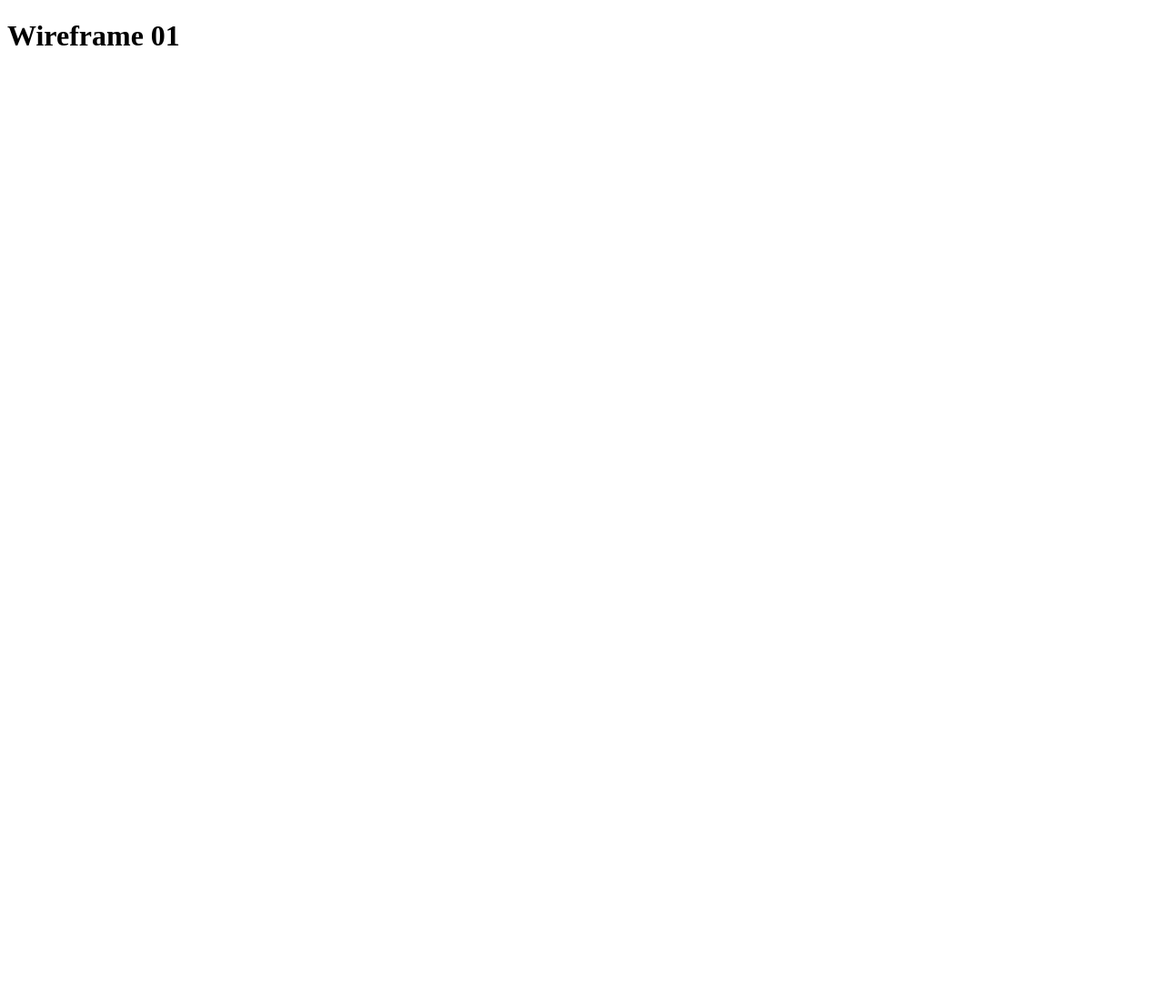
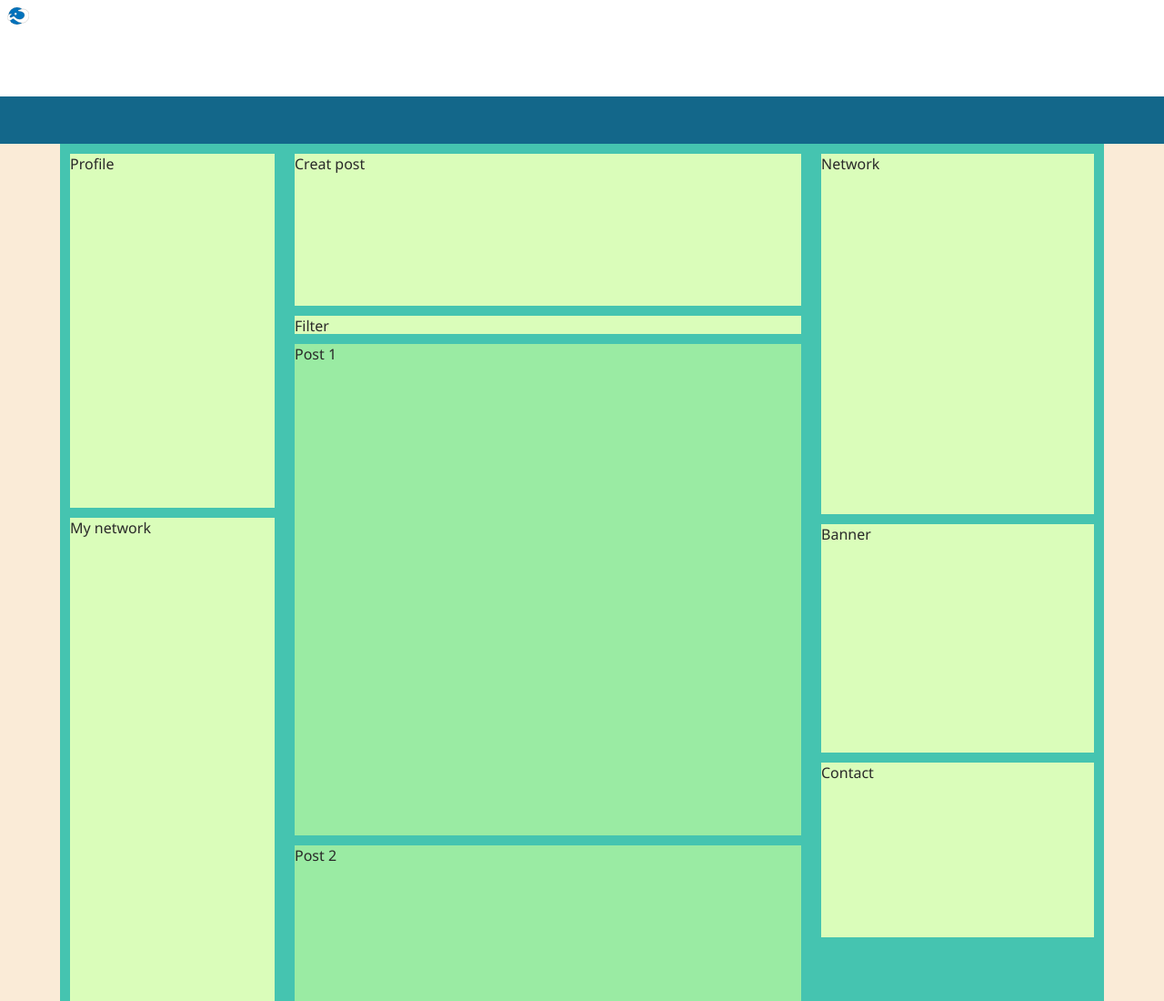
Before and after one commit to Wilalz/Responsive-wireframe-templates, a plain HTML site: page pages/wireframe-01.html in a window 1280 px wide. Shown: the top 1100 px of the page at 91% size. Before the commit the page ends 800 px from the top, so only its background shows below. Drawn offline with Linux system fonts and the light colour scheme.

Commit message:
[FEAT] Definir estilos generales, crear Wireframe 1 basico

```diff
--- a/pages/wireframe-01.html
+++ b/pages/wireframe-01.html
@@ -4,11 +4,60 @@
     <meta charset="UTF-8">
     <meta name="viewport" content="width=device-width, initial-scale=1.0">
     <title>Wireframe-01</title>
+    <link rel="stylesheet" href="../styles/style.css">
+    <link rel="stylesheet" href="../styles/wireframe-01.css">
 </head>
 <body>
-    <header></header>
+    <header>
+        <a href="../index.html">
+            <img
+            id="header__logo_wil"
+            src="../images/wilson logo v2.0 svg.svg"
+            alt="Logo Wilson Alzate"
+            />
+        </a>
+        <nav>
+            <ul>
+            <li>
+                <a href="#"></a>
+            </li>
+            <li>
+                <a href="#"></a>
+            </li>
+            <li>
+                <a href="#"></a>
+            </li>
+            </ul>
+        </nav>
+    </header>
     <main>
-        <h1>Wireframe 01</h1>
+        <header class="main_header"></header>
+        <section class="content">
+            <aside class="side_bar">
+                <section class="profile">Profile</section>
+                <section class="my_network">My network</section>
+            </aside>
+            <section class="main_feed">
+                <section class="posting">Creat post</section>
+                <section class="filter">Filter</section>
+                <article class="post">Post 1</article>
+                <article class="post">Post 2</article>
+                <article class="post">Post 3</article>
+                <article class="post">Post 4</article>
+                <article class="post">Post 5</article>
+                <article class="post">Post 6</article>
+                <article class="post">Post 7</article>
+                <article class="post">Post 8</article>
+            </section>
+            <aside class="aside_right">
+                <section class="aside_network">Network</section>
+                <section class="aside_sticky_banner">Banner</section>
+                <section class="contact">Contact</section>
+
+            </aside>
+
+        </section>
+
     </main>
     <footer></footer>
 </body>
--- a/style.css
+++ /dev/null
@@ -1,49 +0,0 @@
-* {
-    margin: 0;
-    padding: 0;
-    box-sizing: content-box;
-}
-
-#header__logo_wil{
-    margin: 5px;
-    width: 25px;
-}
-
-
-.layouts{
-    display: flex;
-    justify-content: center;
-    align-items: center;
-    flex-direction: column;
-}
-
-h1{
-    margin-bottom: 40px;
-}
-
-
-.layouts__card{
-    display: flex;
-    justify-content: center;
-    align-items: center;
-    flex-direction: column;
-    border: 1px #cabfbf solid;
-    border-radius: 9px;
-    box-shadow:
-    0em 0em 0.8em rgba(50, 50, 50, 0.3);
-    padding: 15px;
-    margin: 0 20px 40px;
-    text-decoration: none;
-
-}
-
-.layouts__card__details > h2{
-    font-size: 1rem;
-    text-decoration: none;
-    color: black;
-}
-
-.layouts__card__details > img{
-    width: 150px;
-    height: 100px;
-}
--- /dev/null
+++ b/styles/style.css
@@ -0,0 +1,65 @@
+* {
+    margin: 0;
+    padding: 0;
+    box-sizing: content-box;
+    font-family: 'Segoe UI', Tahoma, Geneva, Verdana, sans-serif;
+
+}
+
+body{
+    color: #292929;
+}
+
+#header__logo_wil{
+    margin: 0.5rem;
+    width: 1.5rem;
+}
+
+
+.layouts{
+    display: flex;
+    justify-content: center;
+    align-items: center;
+    flex-wrap: wrap;
+    width: 80%;
+}
+
+h1{
+    margin-bottom: 1.5rem;
+}
+
+.content_container{
+    display: flex;
+    align-items: center;
+    justify-content: center;
+    flex-direction: column;
+
+
+}
+
+.card_container{
+    margin: 0 1.3rem 2.5rem;
+}
+
+.card{
+    display: flex;
+    justify-content: center;
+    flex-direction: column;
+    border: 1px #cabfbf solid;
+    border-radius: 9px;
+    box-shadow: 0rem 0rem 0.8rem rgba(50, 50, 50, 0.3);
+    text-decoration: none;
+    padding: 0.8rem;
+    color: #292929;
+}
+
+.card > img{
+    width: 150px;
+    height: 100px;
+    margin: 0px 0px 10px;
+}
+
+.card > h2{
+    font-size: 1rem;
+    text-decoration: none;
+}
--- /dev/null
+++ b/styles/wireframe-01.css
@@ -0,0 +1,117 @@
+:root{
+    --poseidon_1: #012030;
+    --poseidon_2: #13678A;
+    --poseidon_3: #45C4B0;
+    --poseidon_4: #9AEBA3;
+    --poseidon_5: #DAFDBA;
+}
+
+*{
+    margin: 0;
+    padding: 0;
+    box-sizing: content-box;
+    font-family: 'Segoe UI', Tahoma, Geneva, Verdana, sans-serif;
+}
+
+main{
+    background-color: antiquewhite;
+    display: flex;
+    align-items: center;
+    flex-direction: column;
+}
+
+.main_header{
+    width: 100%;
+    height: 52px;
+    background-color: var(--poseidon_2) ;
+}
+
+.content{
+    background-color: var(--poseidon_3) ;
+
+}
+
+/* Side bar - left */
+.side_bar{
+    margin: 11px;
+    background-color: var(--poseidon_3);
+    float: left;
+
+}
+
+.profile{
+    width: 225px;
+    height: 389px;
+    margin-bottom: 11px;
+    background-color: var(--poseidon_5);
+}
+
+.my_network{
+    width: 225px;
+    height: 693px;
+    margin-bottom: 9px;
+    background-color: var(--poseidon_5);
+}
+
+
+
+/* Side bar - middle */
+.main_feed{
+    margin: 11px;
+    background-color: var(--poseidon_3) ;
+    float: left;
+
+}
+
+.posting{
+    width: 557px;
+    height: 167px;
+    margin-bottom: 11px;
+    background-color: var(--poseidon_5);
+}
+
+.filter{
+    width: 557px;
+    height: 20px;
+    margin-bottom: 11px;
+    background-color: var(--poseidon_5);
+}
+
+.post{
+    width: 557px;
+    height: 540px;
+    margin-bottom: 11px;
+    background-color: var(--poseidon_4);
+
+}
+
+
+
+/* Side bar - right */
+.aside_right{
+    margin: 11px;
+    background-color: var(--poseidon_3);
+    float: left;
+
+}
+
+.aside_network{
+    width: 300px;
+    height: 396px;
+    margin-bottom: 11px;
+    background-color: var(--poseidon_5);
+}
+
+.aside_sticky_banner{
+    width: 300px;
+    height: 251px;
+    margin-bottom: 11px;
+    background-color: var(--poseidon_5);
+}
+
+.contact{
+    width: 300px;
+    height: 192px;
+    margin-bottom: 11px;
+    background-color: var(--poseidon_5);
+}
```
Also changed, not shown: index.html (+22 -6 lines), pages/wireframe-02.html (added, +37 -0 lines), pages/wireframe-03.html (added, +37 -0 lines).
